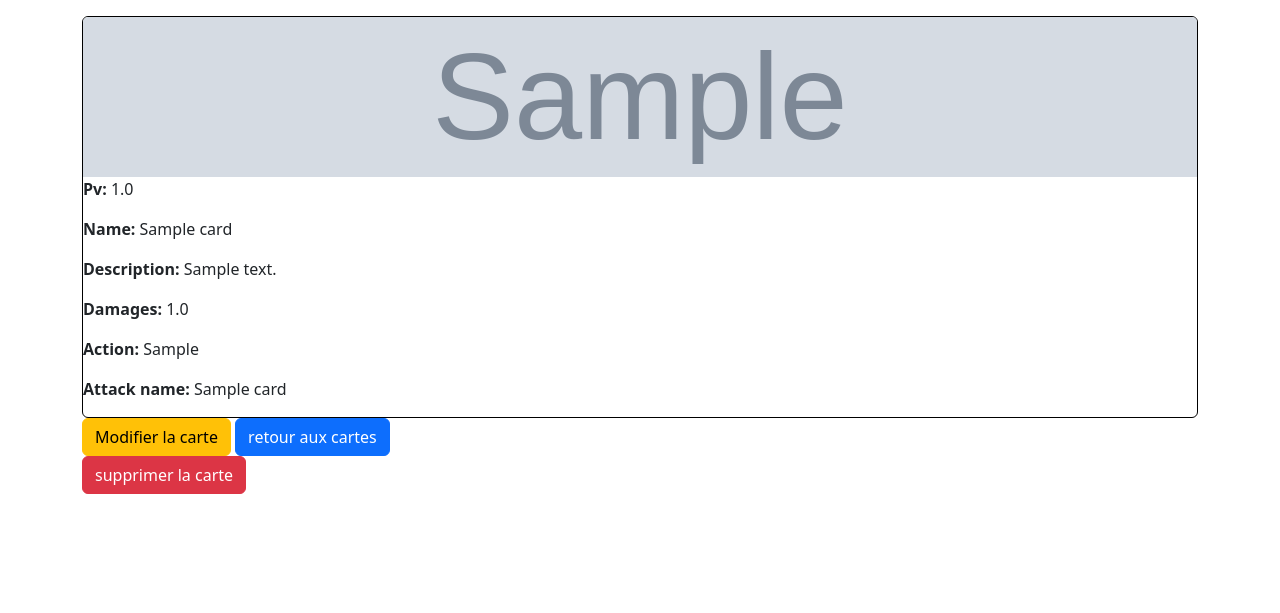
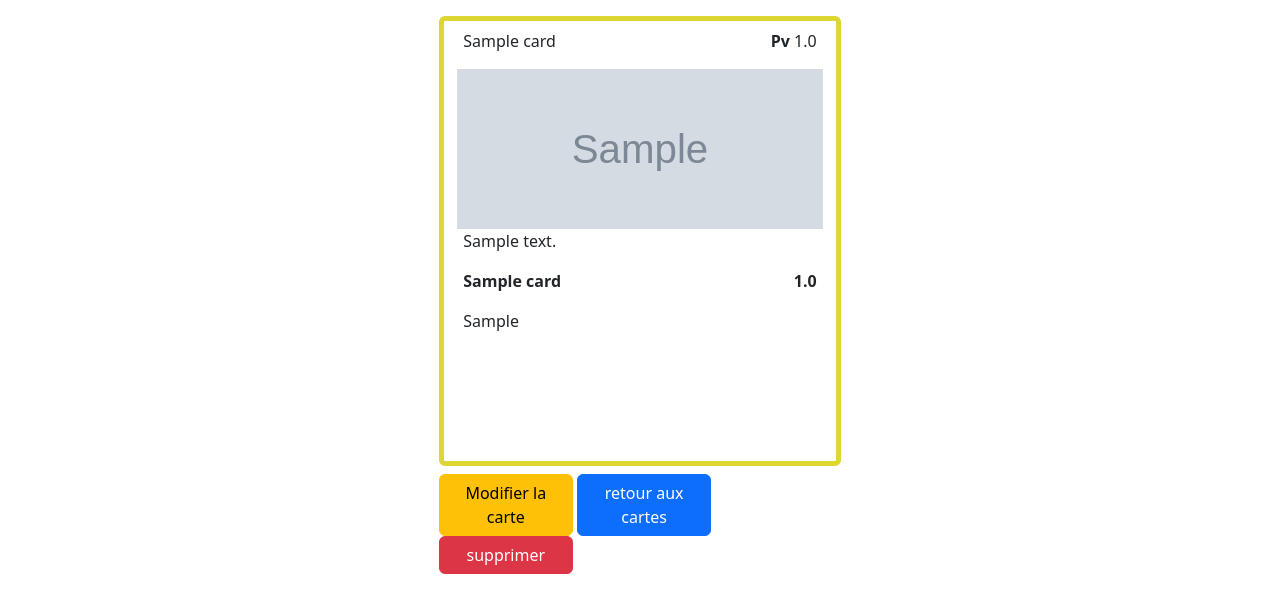
Before and after one commit to Louis3133/Duckmon, a Rails app: page /cards/1 in a window 1280 px wide. Shown: the part 56-669 px from the top of the page. Run offline with Rails 7, Linux system fonts and the light colour scheme; tables that the repository leaves empty hold one stand-in row (values such as "Sample post"); grey boxes marked "Sample" are stand-in pictures; some libraries are stand-ins or nearby versions.

Commit message:
peut etre

```diff
--- a/app/assets/stylesheets/application.css
+++ b/app/assets/stylesheets/application.css
@@ -15,9 +15,29 @@
  */
 
  .card{
-  border: black solid 1px;
+  border: #DDD633 solid 5px;
+  padding-top: 2%;
+  height: 450px;
+  margin-bottom: 2%;
+
  }
+
+.top_card{
+  display: flex;
+  flex-direction: row;
+  justify-content: space-between;
+  margin-left: auto;
+  margin-right: auto;
+  width: 90%;
+}
 
 .navbar a{
   color: white
 }
+
+.card-img-top{
+  border-radius: 0px;
+  margin-left: auto;
+  margin-right: auto;
+  width: 93%;
+}
--- a/app/views/cards/_card.html.erb
+++ b/app/views/cards/_card.html.erb
@@ -1,38 +1,45 @@
 <div class="card col-lg-12" id="<%= dom_id card %>" >
 
-  <img class="card-img-top " src="<%= card.image_card %>" alt="illustration de la carter"  height="160px" >
 
+  <div class="top_card">
     <p>
-    <strong>Pv:</strong>
-    <%= card.pv %>
-  </p>
 
-  <p>
-    <strong>Name:</strong>
       <%= card.name %>
     </p>
 
     <p>
-    <strong>Description:</strong>
+      <strong>Pv</strong>
+      <%= card.pv %>
+    </p>
+  </div>
+
+
+  <img class="card-img-top " src="<%= card.image_card %>" alt="illustration de la carter"  height="160px" >
+
+  <p class="top_card">
+
     <%= card.description %>
-  </p>
-
-  <p>
-    <strong>Damages:</strong>
-    <%= card.damages %>
   </p>
 
 
 
+  <div class="top_card">
+    <p>
+    <strong><%= card.attack_name %></strong>
+
+
+    </p>
+
 
     <p>
-    <strong>Action:</strong>
+      <strong><%= card.damages %></strong>
+
+    </p>
+  </div>
+
+
+    <p class="top_card">
       <%= card.action %>
     </p>
 
-  <p>
-    <strong>Attack name:</strong>
-    <%= card.attack_name %>
-  </p>
-
 </div>
--- a/app/views/cards/show.html.erb
+++ b/app/views/cards/show.html.erb
@@ -1,13 +1,16 @@
 <p style="color: green"><%= notice %></p>
 
 
-<div class="container">
-  <%= render @card %>
+<div class="container col-lg-4">
+
+  <div>
+    <%= render @card %>
+  </div>
+
+  <div>
+    <%= link_to "Modifier la carte", edit_card_path(@card), class:"btn btn-warning col-lg-4" %>
+    <%= link_to "retour aux cartes", cards_path, class:"btn btn-primary col-lg-4" %>
+    <%= button_to "supprimer", @card, method: :delete, class:"btn btn-danger col-lg-4" %>
+  </div>
+
 </div>
-
-<div class="container">
-  <%= link_to "Modifier la carte", edit_card_path(@card), class:"btn btn-warning" %>
-  <%= link_to "retour aux cartes", cards_path, class:"btn btn-primary" %>
-
-  <%= button_to "supprimer la carte", @card, method: :delete, class:"btn btn-danger" %>
-</div>
```
Lines whose indentation alone changed are shown as unchanged.
